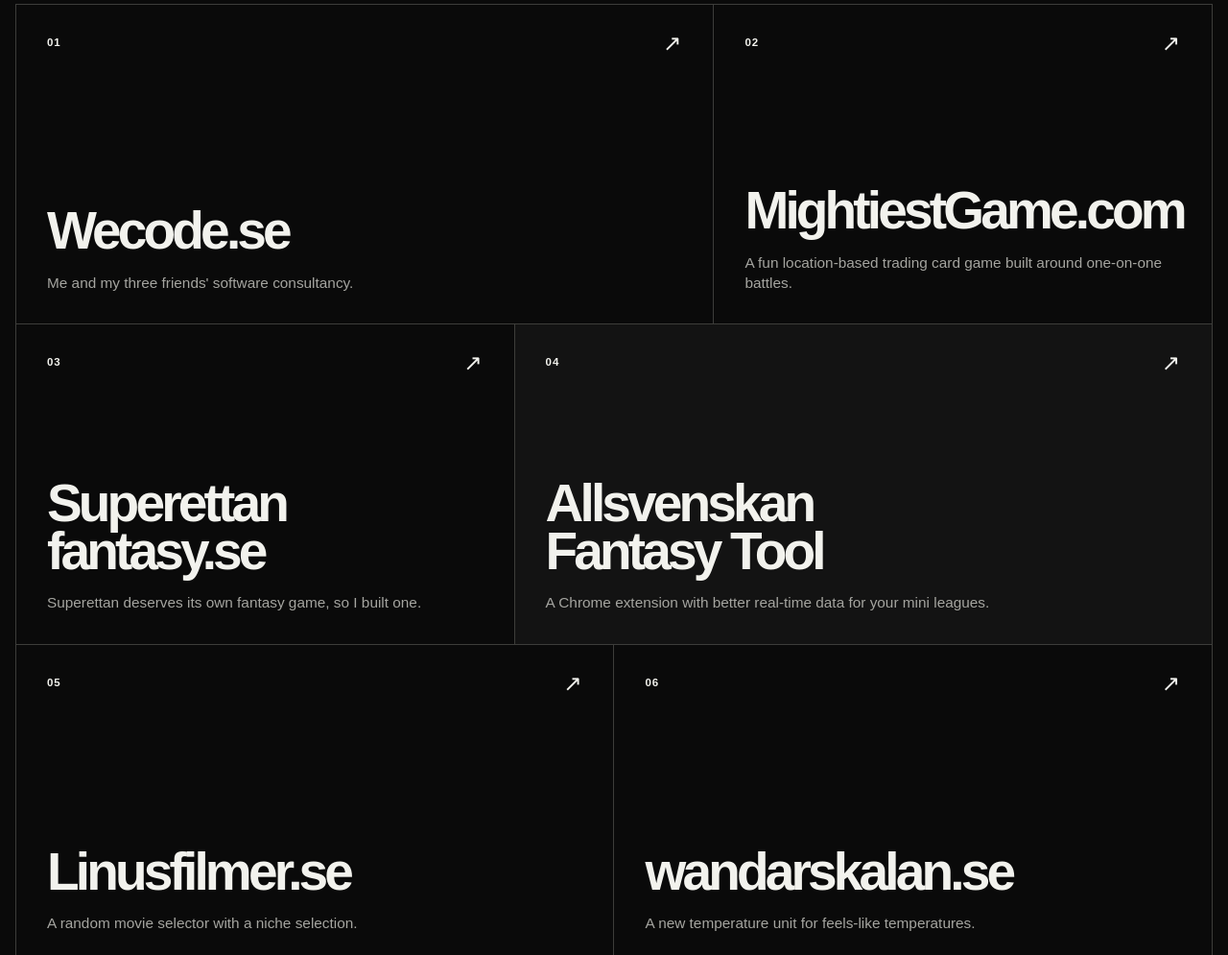
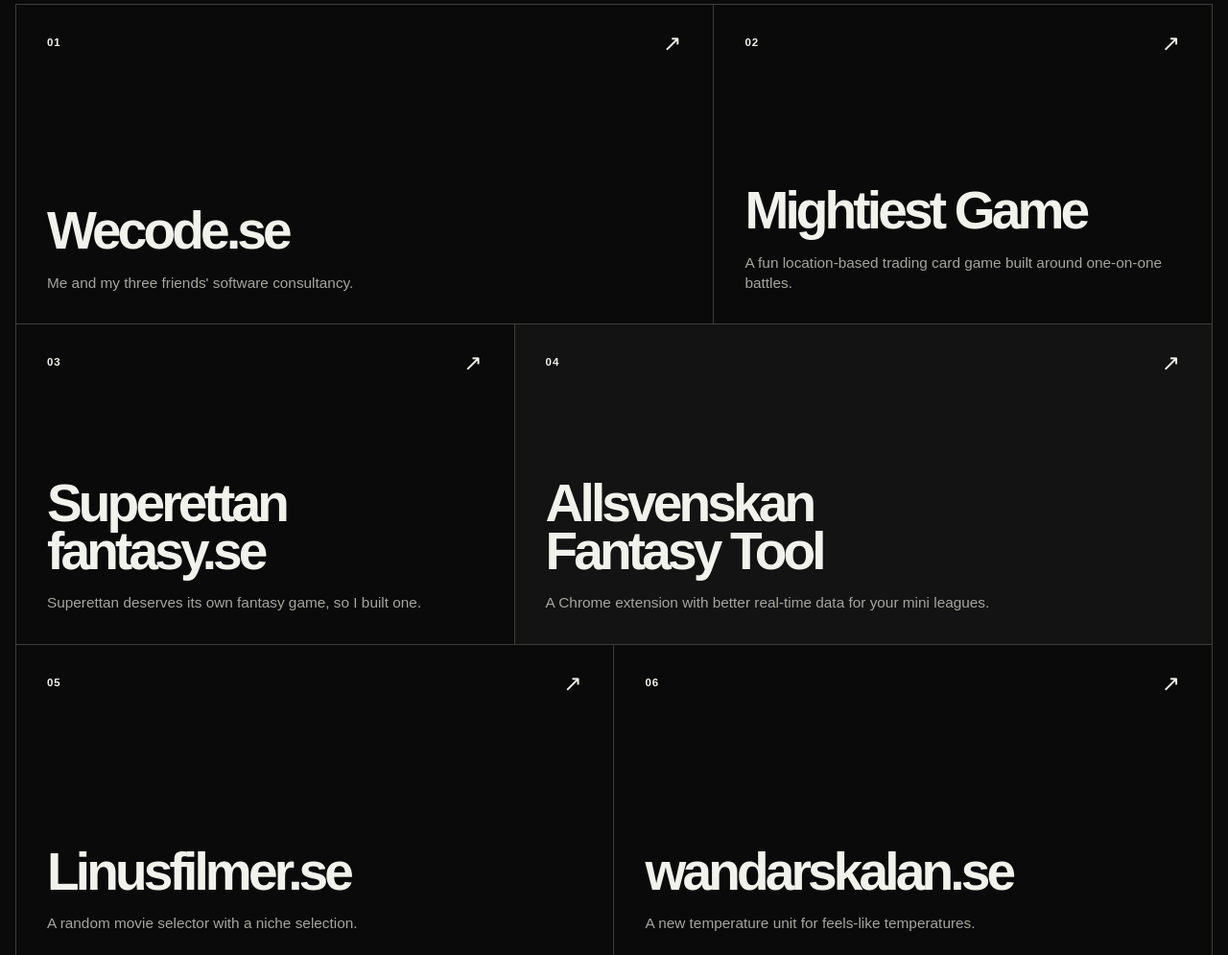
Before and after one commit to davidwandar/WandarSe, a plain HTML site: page index.html in a window 1280 px wide. Shown: the part 717-1712 px from the top of the page at 96% size. Drawn offline with Linux system fonts and the light colour scheme.

Commit message:
Shorten Mightiest Game project title

```diff
--- a/index.html
+++ b/index.html
@@ -37,7 +37,7 @@
                         <a class="project-link" href="https://mightiestgame.com" target="_blank" rel="noreferrer">
                             <span class="project-meta"><span>02</span><span aria-hidden="true">↗</span></span>
                             <span class="project-body">
-                                <span class="project-title">MightiestGame.com</span>
+                                <span class="project-title">Mightiest Game</span>
                                 <span class="project-description">A fun location-based trading card game built around one-on-one battles.</span>
                             </span>
                         </a>
```
